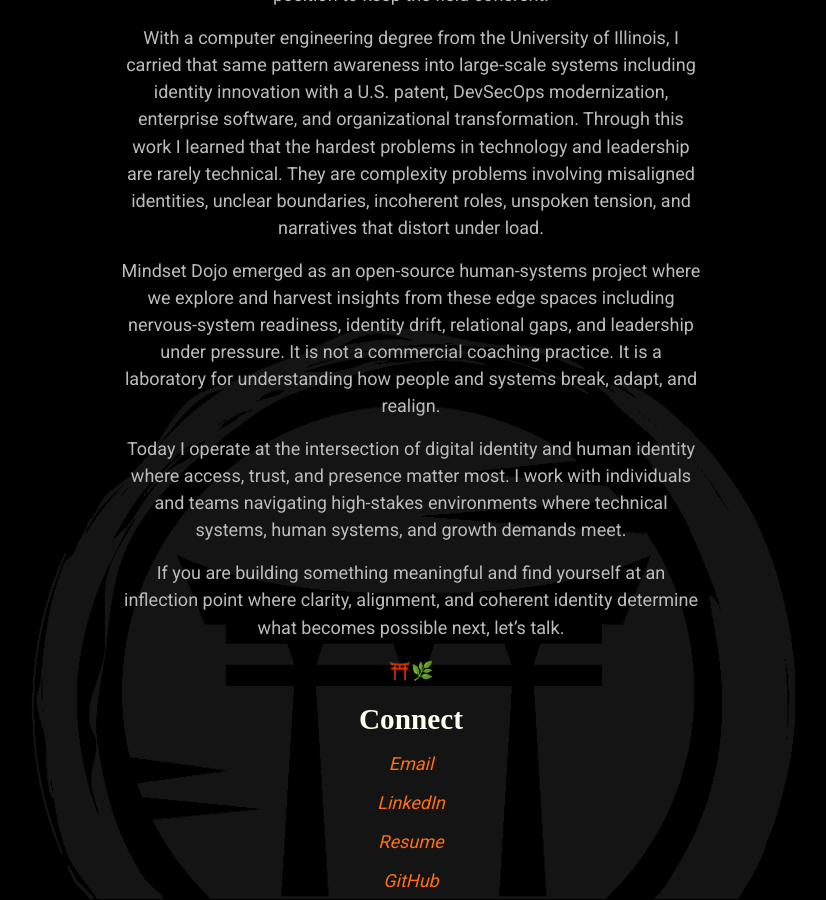
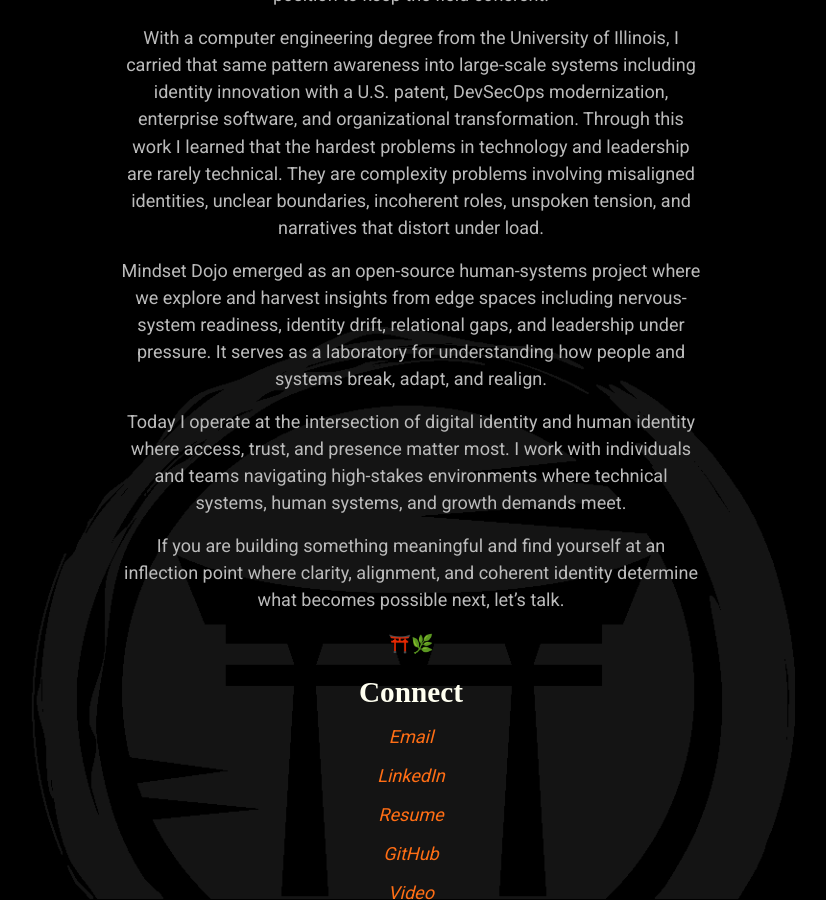
Before and after one commit to mindset-dojo/mindset-dojo.github.io, a Jekyll site: the page built from _authors/michael-basil.md, in a window 1280 px wide and 900 px high, scrolled down 1094 px. Shown: the whole window, without its empty margins (229-1055 px from the left). Built offline with Jekyll 4.4.1, drawn with Linux system fonts in a browser that asks for light colours; some web fonts are replaced.

Commit message:
refactor: basil about

```diff
--- a/_authors/michael-basil.md
+++ b/_authors/michael-basil.md
@@ -25,7 +25,7 @@ about: |
 
   With a computer engineering degree from the University of Illinois, I carried that same pattern awareness into large-scale systems including identity innovation with a U.S. patent, DevSecOps modernization, enterprise software, and organizational transformation. Through this work I learned that the hardest problems in technology and leadership are rarely technical. They are complexity problems involving misaligned identities, unclear boundaries, incoherent roles, unspoken tension, and narratives that distort under load.
 
-  Mindset Dojo emerged as an open-source human-systems project where we explore and harvest insights from these edge spaces including nervous-system readiness, identity drift, relational gaps, and leadership under pressure. It is not a commercial coaching practice. It is a laboratory for understanding how people and systems break, adapt, and realign.
+  Mindset Dojo emerged as an open-source human-systems project where we explore and harvest insights from edge spaces including nervous-system readiness, identity drift, relational gaps, and leadership under pressure. It serves as a laboratory for understanding how people and systems break, adapt, and realign.
 
   Today I operate at the intersection of digital identity and human identity where access, trust, and presence matter most. I work with individuals and teams navigating high-stakes environments where technical systems, human systems, and growth demands meet.
 
```
